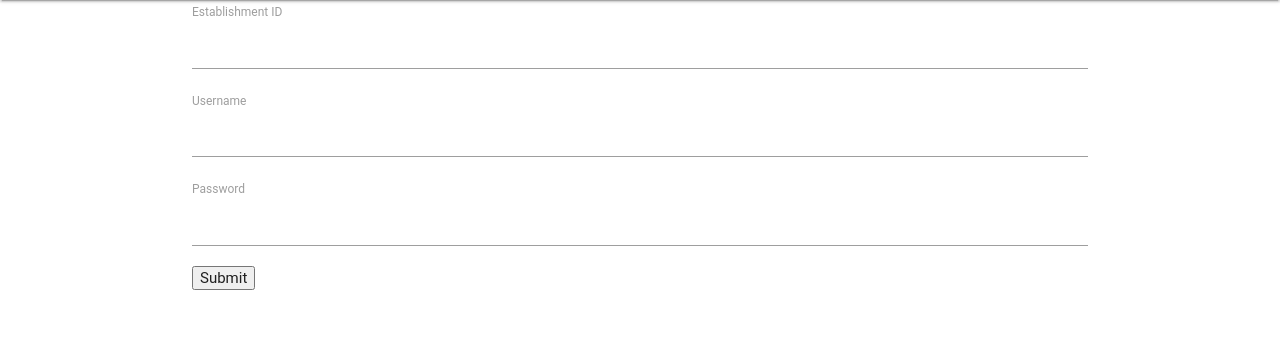
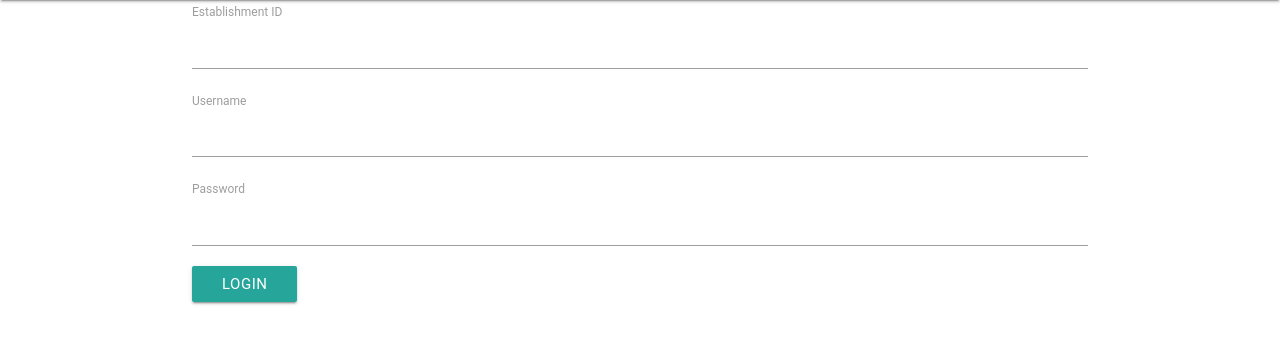
Before and after one commit to FroopleXP/BitOrb, a Flask app: page /login in a window 1280 px wide. Shown: the part 64-408 px from the top of the page. Run offline with Flask 2, Linux system fonts and the light colour scheme; data that the repository does not hold is empty; some libraries are stand-ins or nearby versions; some web fonts are replaced.

Commit message:
Added proper login button

```diff
--- a/bitorb/templates/login.html
+++ b/bitorb/templates/login.html
@@ -22,7 +22,9 @@
     <input type="password" name="password" />
     <br />
 
-    <input type="submit">
+
+    <button class="btn waves-effect waves-light" type="submit" name="action">Login
+    </button>
 </form>
 
 <script type="text/javascript">
```
